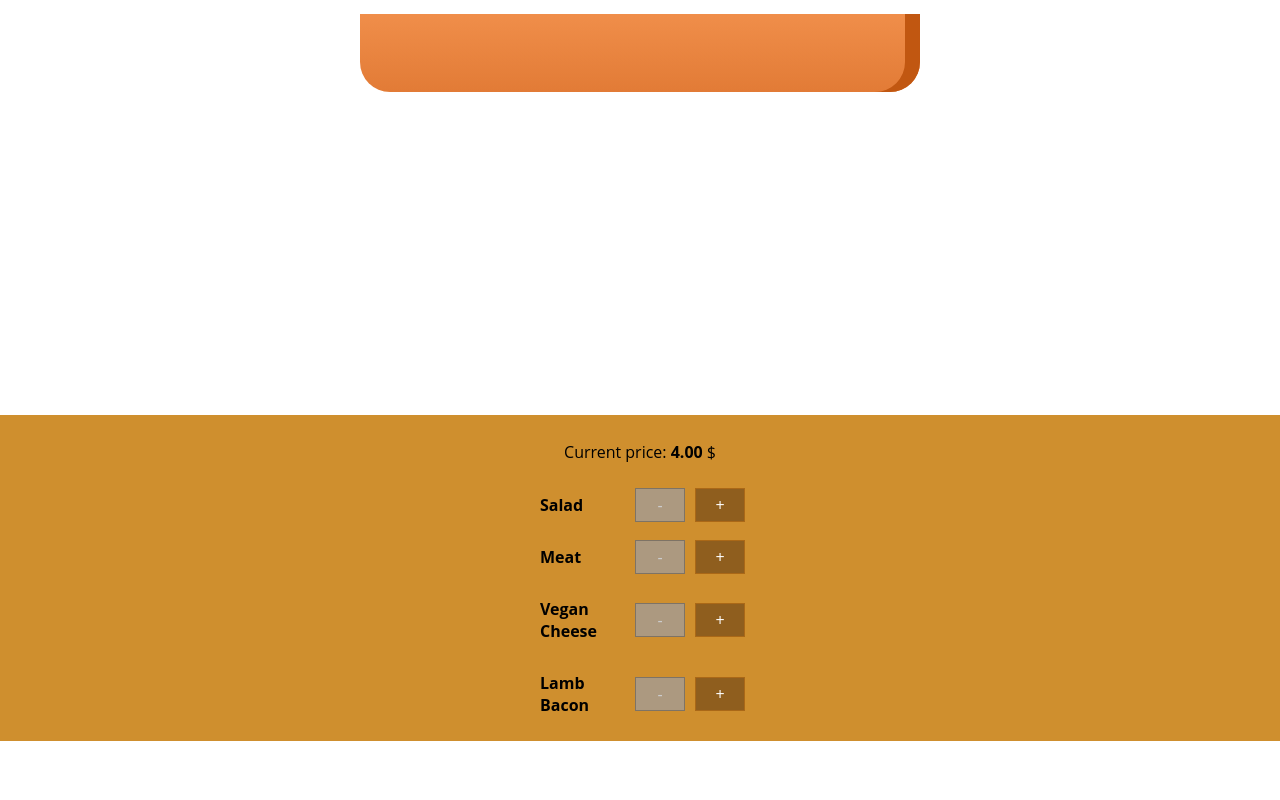
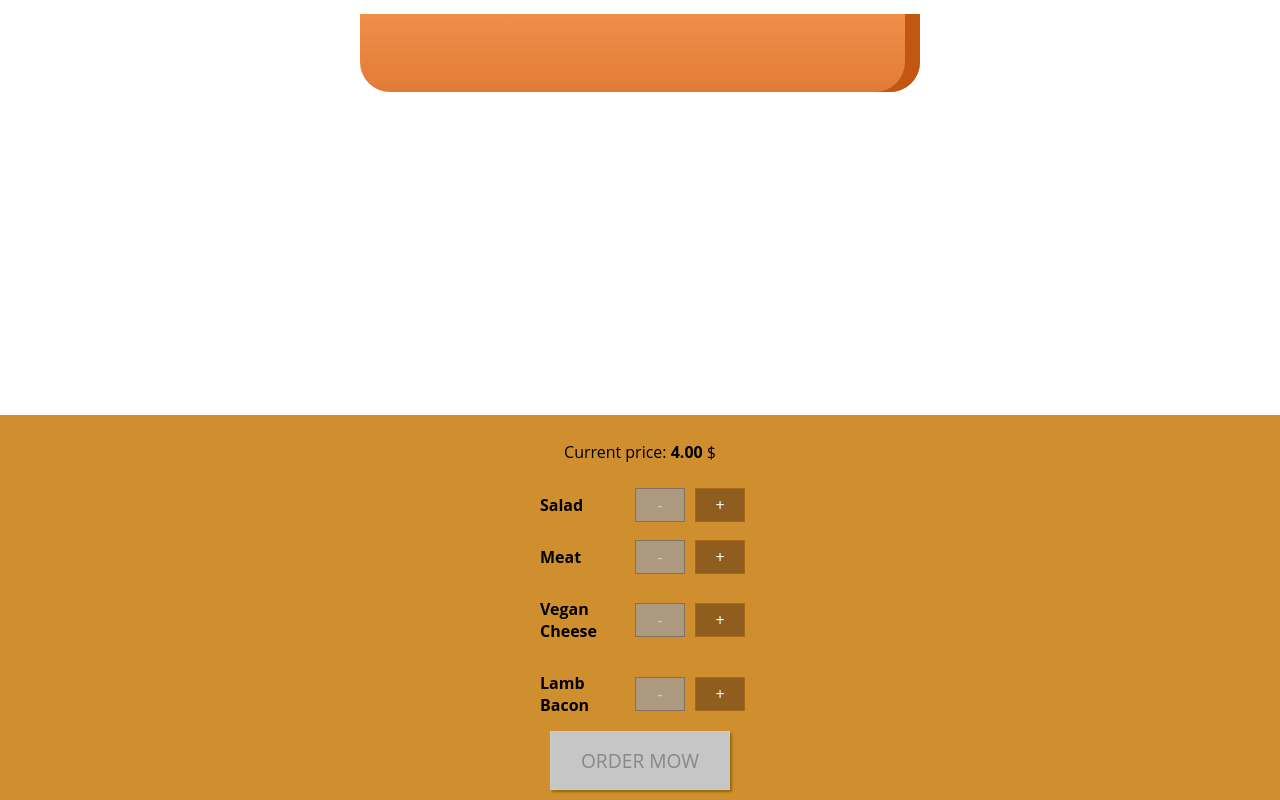
Before and after one commit to Ouriel91/burger-builder-react, a React (Create React App) app: page / in a window 1280 px wide. Shown: the part 223-1023 px from the top of the page. Before the commit the page ends 964 px from the top, so only its background shows below. Built offline with nearby package versions, Linux system fonts and the light colour scheme.

Commit message:
Adding order button with order display modal, need to implement backdrop to dissmis it

```diff
--- a/src/Components/Burger/BuildControls/BuildControls.js
+++ b/src/Components/Burger/BuildControls/BuildControls.js
@@ -20,6 +20,10 @@
                 removed={() => props.ingerdientRemoved(ctrl.type)}
                 disabled={props.disabled[ctrl.type]} />
         ))}
+        <button
+            className={classes.OrderButton}
+            disabled={!props.purchasable}
+            onClick={props.orderd}>ORDER MOW</button>
     </div>
 )
 
--- a/src/Components/Burger/BuildControls/BuildControls.module.css
+++ b/src/Components/Burger/BuildControls/BuildControls.module.css
@@ -8,3 +8,44 @@
     margin: auto;
     padding: 10px 0;
 }
+
+.OrderButton {
+    background-color: #DAD735;
+    outline: none;
+    cursor: pointer;
+    border: 1px solid #966909;
+    color: #966909;
+    font-family: inherit;
+    font-size: 1.2em;
+    padding: 15px 30px;
+    box-shadow: 2px 2px 2px #966909;
+}
+
+.OrderButton:hover, .OrderButton:active {
+    background-color: #A0DB41;
+    border: 1px solid #966909;
+    color: #966909;
+}
+
+.OrderButton:disabled {
+    background-color: #C7C6C6;
+    cursor: not-allowed;
+    border: 1px solid #ccc;
+    color: #888888;
+}
+
+.OrderButton:not(:disabled) {
+    animation: enable 0.3s linear;
+}
+
+@keyframes enable {
+    0% {
+        transform: scale(1);
+    }
+    60% {
+        transform: scale(1.1);
+    }
+    100% {
+        transform: scale(1);
+    }
+}
--- a/src/Components/Burger/Burger.js
+++ b/src/Components/Burger/Burger.js
@@ -1,6 +1,6 @@
 import React from 'react'
 import classes from './Burger.module.css'
-import BurgerIngredeint from '../BurgerIngredient/BurgerIngredient'
+import BurgerIngredeint from './BurgerIngredient/BurgerIngredient'
 
 const burger = (props) => {
 
--- /dev/null
+++ b/src/Components/Burger/OrderSummary/OrderSummary.js
@@ -0,0 +1,27 @@
+import React from 'react'
+import Aux from '../../../hoc/Auxilliary'
+
+const orderSummary = (props) => {
+
+    const ingredientSummary = Object.keys(props.ingredients)
+        .map(igKey => {
+            return (
+            <li key={igKey}>
+                <span style={{textTransform:'capitalize'}}>{igKey}</span>: {props.ingredients[igKey]}
+            </li>
+            )
+        })
+
+    return(
+        <Aux>
+            <h3>Your order: </h3>
+            <p>A delicious burger with following ingredients: </p>
+            <ul>
+                {ingredientSummary}
+            </ul>
+            <p>Continue to checkout?</p>
+        </Aux>
+    )
+}
+
+export default orderSummary
--- /dev/null
+++ b/src/Components/UI/Modal/Modal.js
@@ -0,0 +1,15 @@
+import React from 'react'
+import classes from './Modal.module.css'
+
+const modal = (props) => (
+    <div
+        className={classes.Modal}
+        style={{
+            transform: props.show ? 'translateY(0)' : 'translateY(-100vh)',
+            opacity: props.show ? '1' : '0'
+        }}>
+        {props.children}
+    </div>
+)
+
+export default modal
--- /dev/null
+++ b/src/Components/UI/Modal/Modal.module.css
@@ -0,0 +1,20 @@
+.Modal {
+    position: fixed;
+    z-index: 500;
+    background-color: white;
+    width: 70%;
+    border: 1px solid #ccc;
+    box-shadow: 1px 1px 1px black;
+    padding: 16px;
+    left: 15%;
+    top: 30%;
+    box-sizing: border-box;
+    transition: all 0.3s ease-out;
+}
+
+@media (min-width: 600px) {
+    .Modal {
+        width: 500px;
+        left: calc(50% - 250px);
+    }
+}
--- a/src/Containers/BurgerBuilder/BurgerBuilder.js
+++ b/src/Containers/BurgerBuilder/BurgerBuilder.js
@@ -2,6 +2,8 @@
 import Aux from '../../hoc/Auxilliary'
 import Burger from '../../Components/Burger/Burger'
 import BuildControls from '../../Components/Burger/BuildControls/BuildControls'
+import Modal from '../../Components/UI/Modal/Modal'
+import OrderSummary from '../../Components/Burger/OrderSummary/OrderSummary'
 
 const INGREDIENT_PRICES = {
     salad: 0.5,
@@ -10,16 +12,31 @@
     lamb_bacon: 0.7
 }
 
-class BurgerBuilder extends Component{
+class BurgerBuilder extends Component {
 
     state = {
-        ingerdients:{
+        ingerdients: {
             salad: 0,
             lamb_bacon: 0,
             vegan_cheese: 0,
             meat: 0
         },
-        totalPrice: 4
+        totalPrice: 4,
+        purchasable: false,
+        purchasing: false
+    }
+
+    updatePurchaseState(ingerdients) {
+
+        const sum = Object.keys(ingerdients)
+            .map(igKey => {
+                //return amount of each ingredient
+                return ingerdients[igKey]
+            }).reduce((sum, el) => { //now output will be the sum (the goal here is not flatten the array) , 0 initial value of sum
+                return sum + el
+            },0)
+
+        this.setState({purchasable: sum > 0}) //applied in true or false by condition
     }
 
     addIngredientHandler = (type) => {
@@ -37,7 +54,9 @@
         const priceAddition = INGREDIENT_PRICES[type]
         const oldPrice = this.state.totalPrice
         const newPrice = oldPrice + priceAddition
-        this.setState({totalPrice: newPrice, ingerdients: updatedIngredients})
+        this.setState({ totalPrice: newPrice, ingerdients: updatedIngredients })
+
+        this.updatePurchaseState(updatedIngredients) //means you added/removed ingredients and check if you buy at least on ingredient
 
     }
 
@@ -45,7 +64,7 @@
 
         //update ingredients
         const oldCount = this.state.ingerdients[type]
-        if(oldCount <= 0){
+        if (oldCount <= 0) {
             return
         }
         const updatedCount = oldCount - 1
@@ -59,28 +78,39 @@
         const priceDeduction = INGREDIENT_PRICES[type]
         const oldPrice = this.state.totalPrice
         const newPrice = oldPrice - priceDeduction
-        this.setState({totalPrice: newPrice, ingerdients: updatedIngredients})
+        this.setState({ totalPrice: newPrice, ingerdients: updatedIngredients })
+
+        this.updatePurchaseState(updatedIngredients) //means you added/removed ingredients and check if you buy at least on ingredient
     }
 
-    render(){
+    purchaseHandler = () => {
+        this.setState({purchasing:true})
+    }
 
-        const disabledInfo ={
+    render() {
+
+        const disabledInfo = {
             ...this.state.ingerdients
         }
 
-        for(let key in disabledInfo){
+        for (let key in disabledInfo) {
             //true or false by condition in each ingredient like {meat: true, salad: false...}
             disabledInfo[key] = disabledInfo[key] <= 0
         }
 
-        return(
+        return (
             <Aux>
+                <Modal show={this.state.purchasing}>
+                    <OrderSummary ingredients={this.state.ingerdients}/>
+                </Modal>
                 <Burger ingerdients={this.state.ingerdients} />
                 <BuildControls
                     ingerdientAdded={this.addIngredientHandler}
                     ingerdientRemoved={this.removeIngredientHandler}
                     disabled={disabledInfo}
-                    price={this.state.totalPrice}/>
+                    price={this.state.totalPrice}
+                    purchasable={this.state.purchasable}
+                    orderd={this.purchaseHandler} />
             </Aux>
         )
     }
```
Also changed, not shown: src/Components/Burger/BurgerIngredient/BurgerIngredient.js (renamed from src/Components/BurgerIngredient/BurgerIngredient.js), src/Components/Burger/BurgerIngredient/BurgerIngredient.module.css (renamed from src/Components/BurgerIngredient/BurgerIngredient.module.css), src/Components/UI/Backdrop/Backdrop.js (added).
